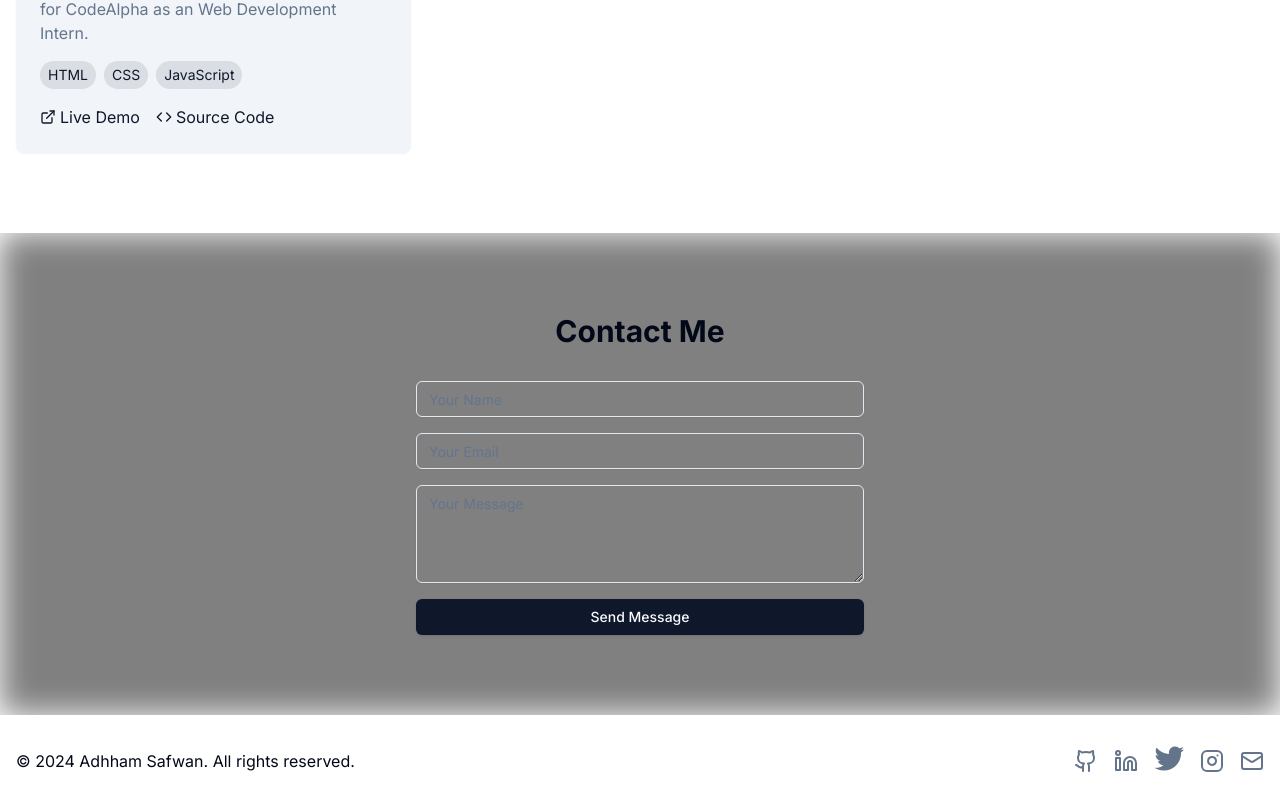
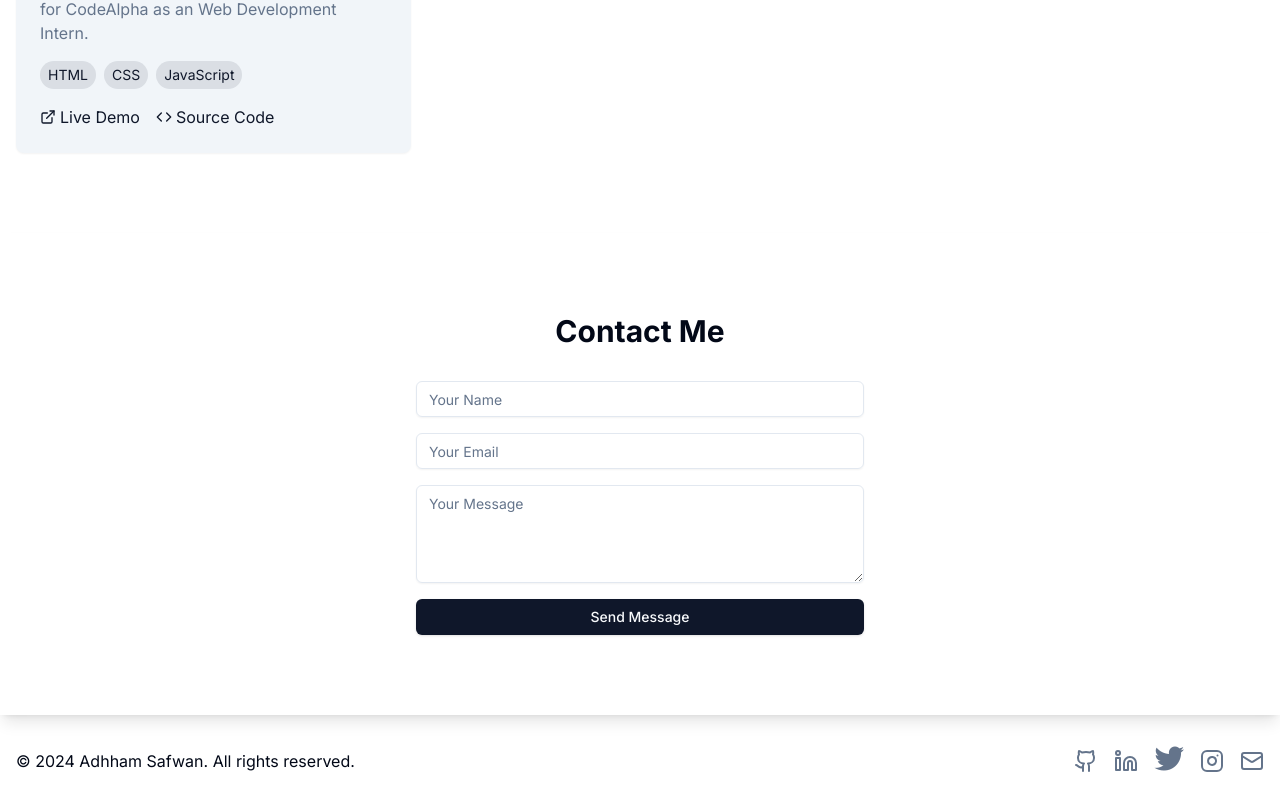
Before and after one commit to adhhamdev/my-portfolio, a Next.js app: page / in a window 1280 px wide. Shown: the part 3803-4610 px from the top of the page. Built offline with nearby package versions, Linux system fonts and the light colour scheme.

Commit message:
Update Contact.tsx
add shadow to Contact

```diff
--- a/components/Contact.tsx
+++ b/components/Contact.tsx
@@ -4,7 +4,7 @@ import { Textarea } from '@/components/ui/textarea';
 
 export default function Contact() {
   return (
-    <section id='contact' className='py-20 backdrop-blur-lg backdrop-brightness-50'>
+    <section id='contact' className='py-20 bg-white shadow-lg'>
       <div className='container mx-auto px-4'>
         <h2 className='text-3xl font-bold mb-8 text-center'>Contact Me</h2>
         <div className='max-w-md mx-auto'>
```
